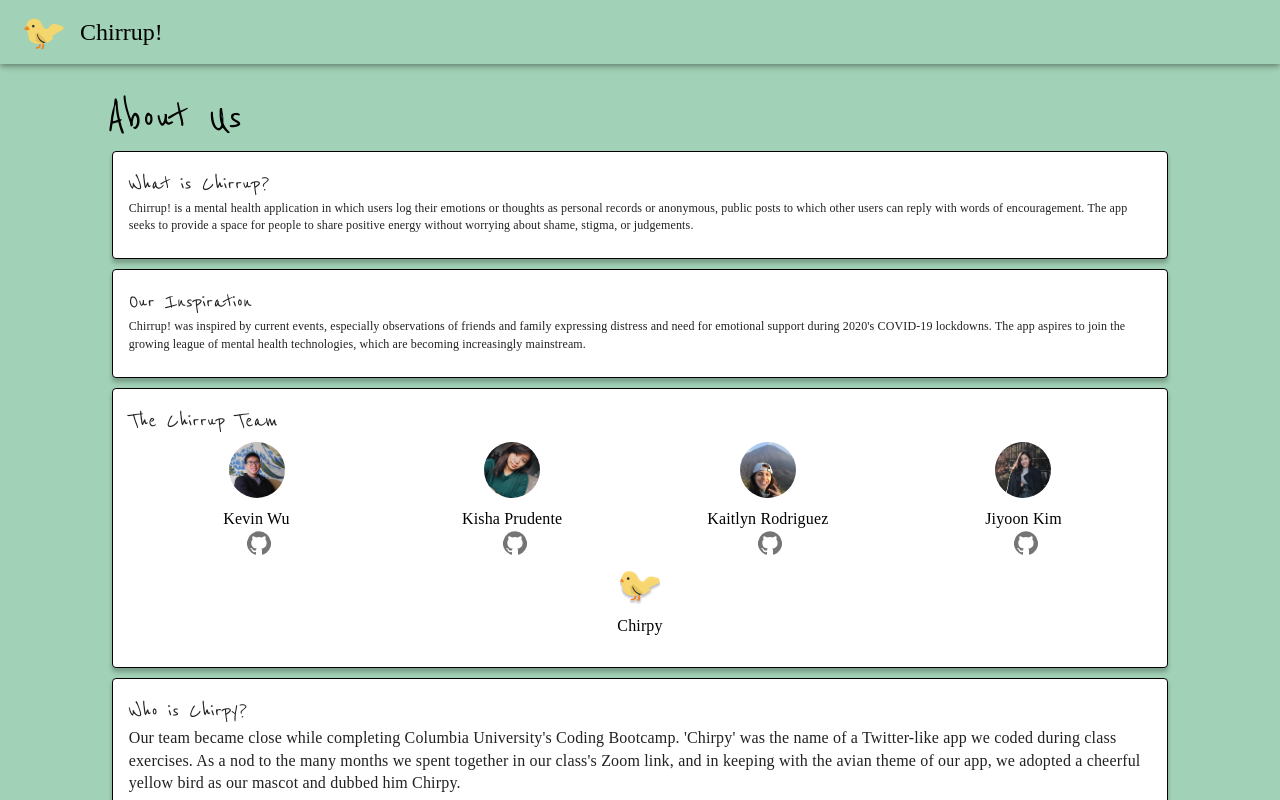
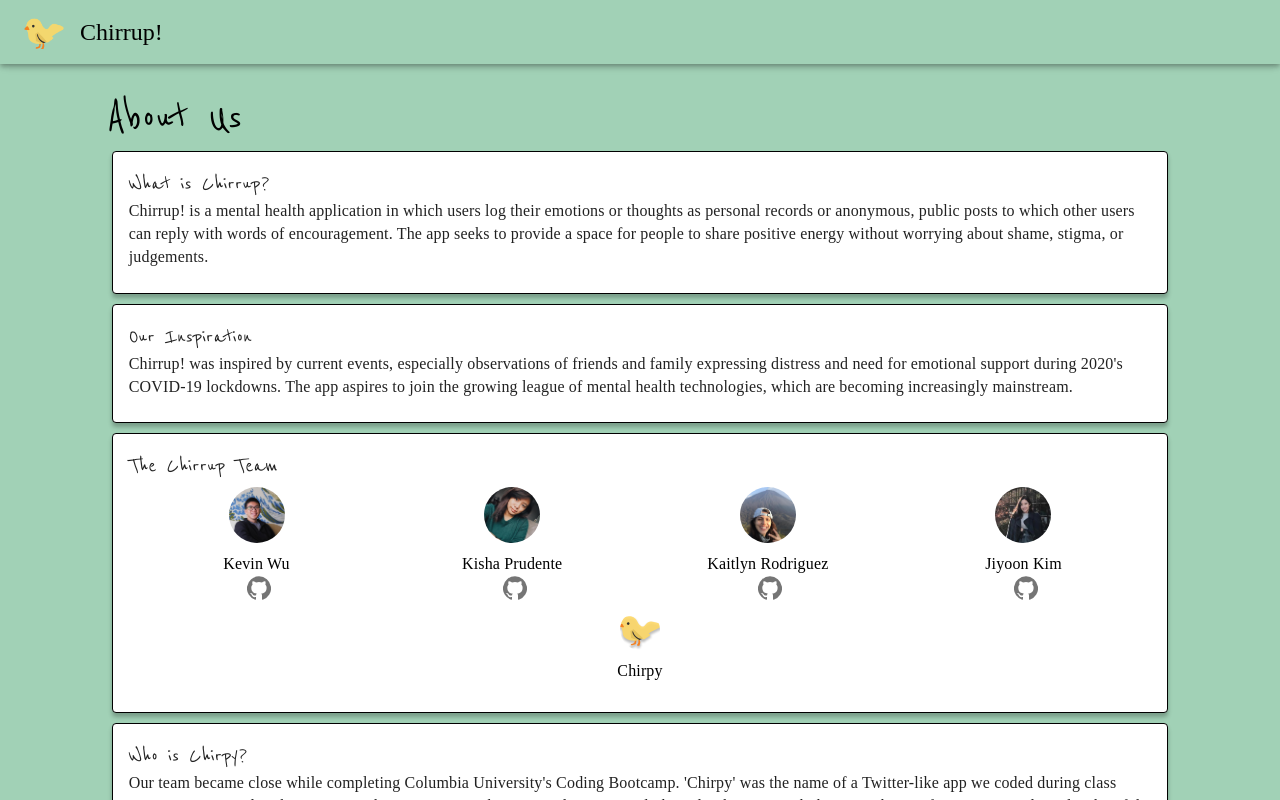
Before and after one commit to kishaprudente/madagascar, a React (Create React App) app in the folder client/: page /about in a window 1280 px wide. Built offline with nearby package versions, Linux system fonts and the light colour scheme; a web font is replaced by a local one.

Commit message:
adjusted font size for body

```diff
--- a/client/src/components/AboutCard.js
+++ b/client/src/components/AboutCard.js
@@ -16,22 +16,22 @@ const useStyles = makeStyles({
     fontFamily: 'Reenie Beanie',
   },
   body: {
-    fontSize: '12px',
+    fontSize: '16px',
     fontFamily: 'Ruluko',
   },
 });
 
-function AboutCard ({title, description}) {
+function AboutCard({ title, description }) {
   const classes = useStyles();
 
   return (
-    <Card className={classes.root} variant="outlined">
+    <Card className={classes.root} variant='outlined'>
       <CardContent>
-        <Typography className={classes.title} variant="h5">
-        {title}
+        <Typography className={classes.title} variant='h5'>
+          {title}
         </Typography>
-        <Typography className={classes.body} variant="body2" component="p">
-        {description}
+        <Typography className={classes.body} variant='body2' component='p'>
+          {description}
         </Typography>
       </CardContent>
     </Card>
```
